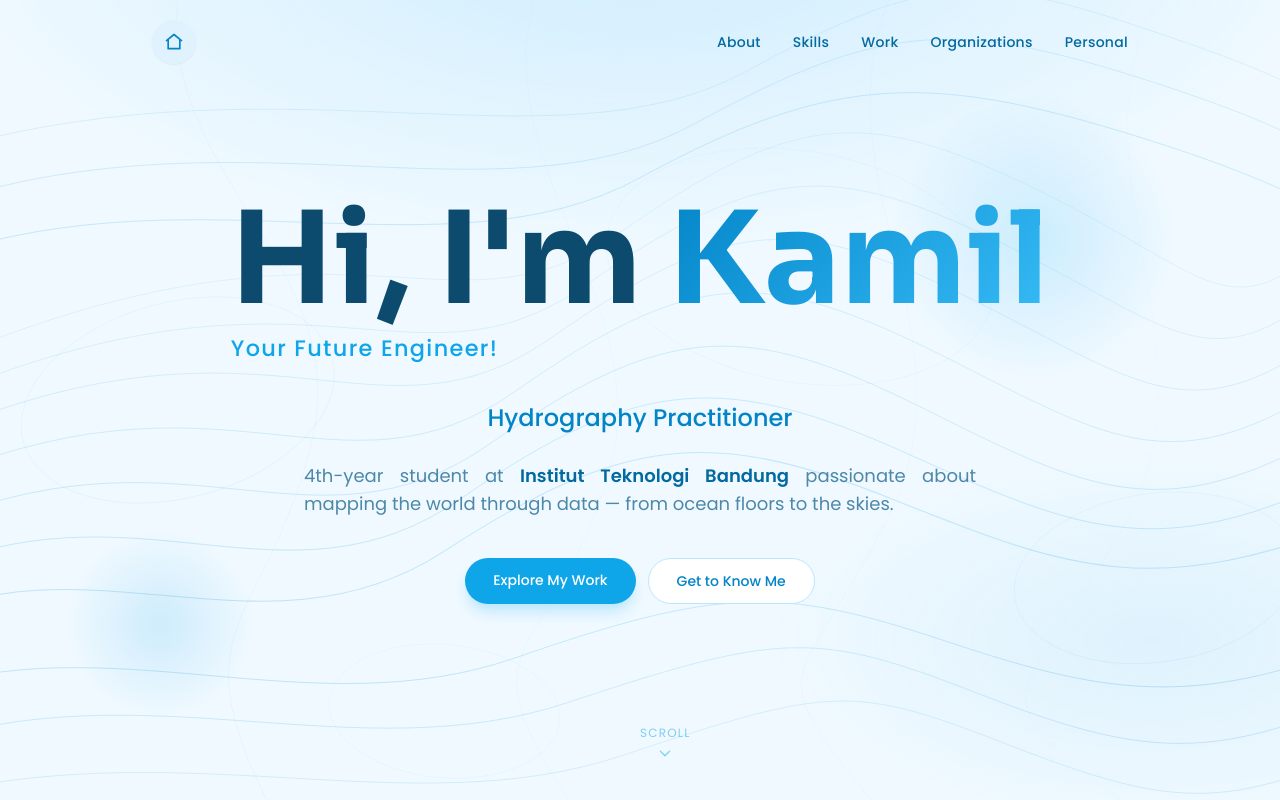
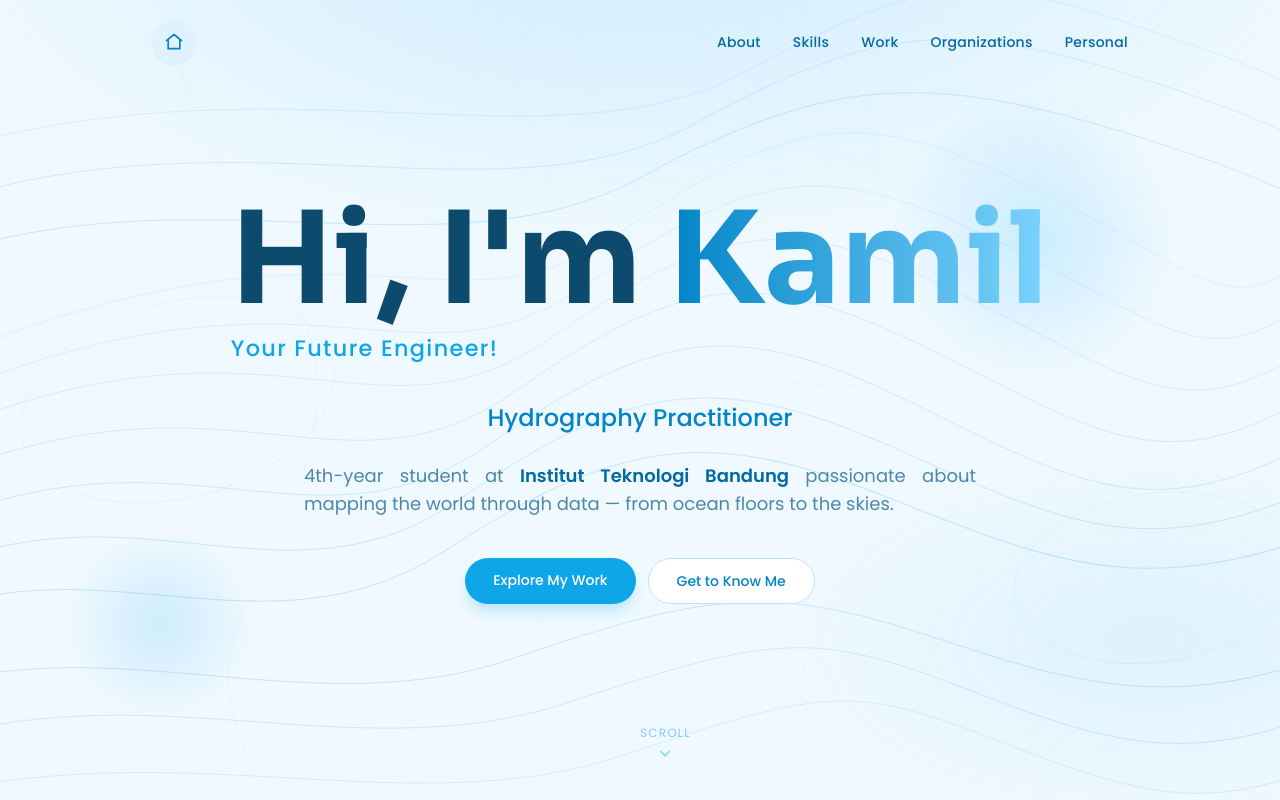
Before and after one commit to kamilhf/kamil-portfolio, a Next.js app: page / in a window 1280 px wide. Shown: the top 800 px of the page. Built offline with nearby package versions, Linux system fonts and the light colour scheme.

Commit message:
update portfolio

```diff
--- a/components/Hero.tsx
+++ b/components/Hero.tsx
@@ -42,11 +42,13 @@ export default function Hero() {
 
         {/* Big greeting */}
         <h1
-          className="font-display font-bold text-sky-900 leading-none mb-2"
+          className="font-display font-bold text-[#0c4a6e] leading-none mb-2"
           style={{ fontSize: "clamp(3.5rem, 10vw, 8rem)", animation: "fadeUp 0.6s ease forwards", animationDelay: "0.1s", opacity: 0 }}
         >
           {"Hi, I'm "}
-          <span className="text-gradient">Kamil</span>
+          <span className="inline-block bg-gradient-to-r from-[#0284c7] to-[#7dd3fc] bg-clip-text text-transparent">
+  Kamil
+</span>
         </h1>
 
         {/* Tagline */}
```
